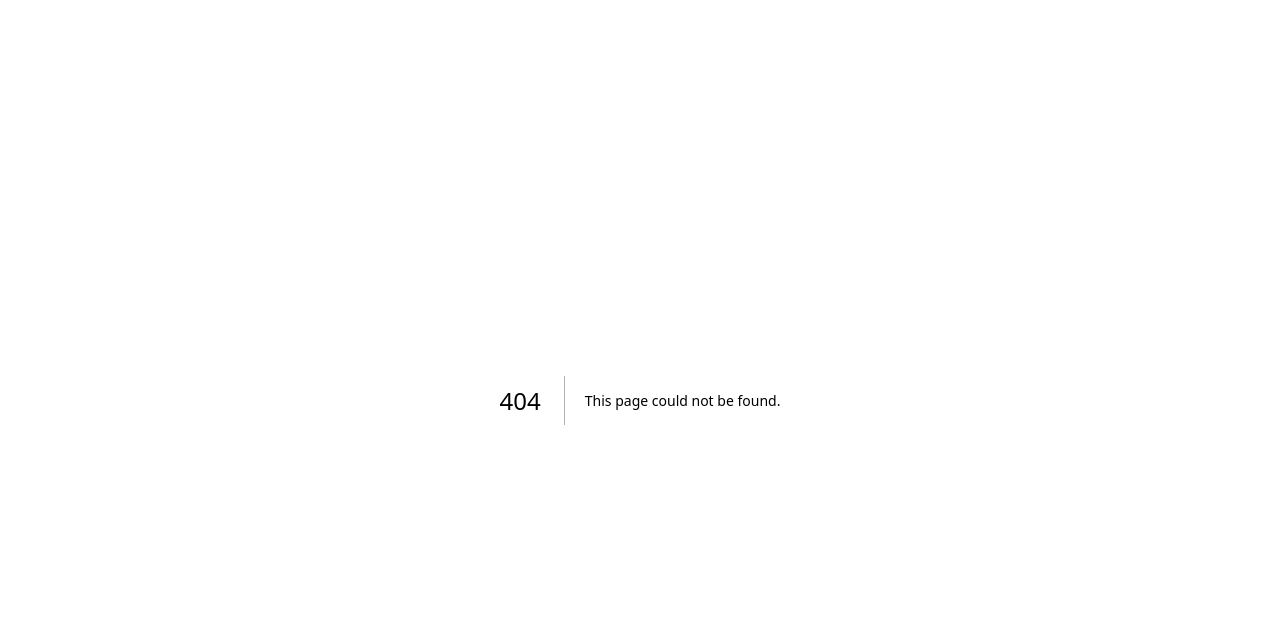
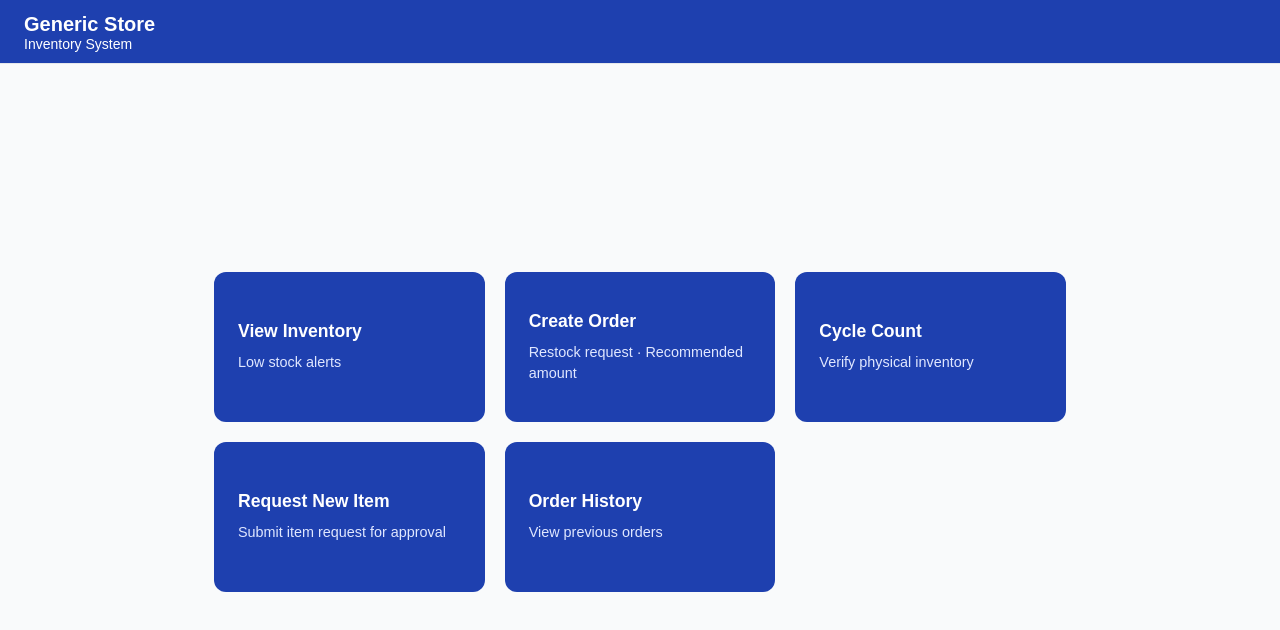
Before and after one commit to SkylerDenlinger/InventoryManagementV1, a Next.js app in the folder client/: page /Districts/Locations in a window 1280 px wide. Before the commit this address had no page. Shown: the top 630 px of the page. Built offline with nearby package versions, Linux system fonts and the light colour scheme.

Commit message:
Began Location Page

```diff
--- /dev/null
+++ b/client/app/Districts/Locations/page.module.css
@@ -0,0 +1,61 @@
+.pageWrapper {
+  min-height: 100vh;
+  display: flex;
+  flex-direction: column;
+  background-color: #f9fafb; /* off-white */
+}
+
+.pageDiv {
+  flex: 1;
+  display: flex;
+  align-items: center;       /* vertical center */
+  justify-content: center;   /* horizontal center */
+}
+
+.actionsGrid {
+  display: grid;
+  grid-template-columns: repeat(auto-fit, minmax(260px, 1fr));
+  gap: 20px;
+
+  width: 100%;
+  max-width: 900px;
+  padding: 24px;
+}
+
+.actionButton {
+  background-color: #1E40AF;/* cobalt blue */
+  color: white;
+  border: none;
+  border-radius: 12px;
+
+  padding: 24px;
+  min-height: 150px;
+
+  text-align: left;
+  cursor: pointer;
+
+  display: flex;
+  flex-direction: column;
+  justify-content: center;
+  gap: 10px;
+
+  font-size: 1.1rem;
+  font-weight: 600;
+
+  transition: background-color 0.15s ease, transform 0.05s ease;
+}
+
+.actionButton:hover {
+  background-color: #1C3A99;
+}
+
+.actionButton:active {
+  transform: translateY(1px);
+}
+
+.subtext {
+  font-size: 0.9rem;
+  font-weight: 400;
+  color: #e0e7ff;
+  line-height: 1.4;
+}
--- /dev/null
+++ b/client/app/Districts/Locations/page.tsx
@@ -0,0 +1,47 @@
+import styles from "./page.module.css";
+import Header from "@/components/Header";
+
+export default function LocationPage() {
+  return (
+    <div className={styles.pageWrapper}>
+      <Header />
+
+      <main className={styles.pageDiv}>
+        <div className={styles.actionsGrid}>
+          <button className={styles.actionButton}>
+            View Inventory
+            <span className={styles.subtext}>Low stock alerts</span>
+          </button>
+
+          <button className={styles.actionButton}>
+            Create Order
+            <span className={styles.subtext}>
+              Restock request · Recommended amount
+            </span>
+          </button>
+
+          <button className={styles.actionButton}>
+            Cycle Count
+            <span className={styles.subtext}>
+              Verify physical inventory
+            </span>
+          </button>
+
+          <button className={styles.actionButton}>
+            Request New Item
+            <span className={styles.subtext}>
+              Submit item request for approval
+            </span>
+          </button>
+
+          <button className={styles.actionButton}>
+            Order History
+            <span className={styles.subtext}>
+              View previous orders
+            </span>
+          </button>
+        </div>
+      </main>
+    </div>
+  );
+}
--- a/client/app/page.tsx
+++ b/client/app/page.tsx
@@ -1,7 +1,9 @@
+import Header from "@/components/Header";
+
 export default function Home() {
   return (
     <div>
-
+      <Header />
     </div>
  );
 }
--- /dev/null
+++ b/client/components/Header.module.css
@@ -0,0 +1,27 @@
+.header {
+  display: flex;
+  align-items: center;
+
+  height: 64px;
+  padding: 0 24px;
+
+  background-color: #1E40AF;
+  border-bottom: 1px solid #e5e7eb;
+}
+
+.titleContainer {
+  display: flex;
+  flex-direction: column;
+}
+
+.title {
+  font-size: 1.25rem;
+  font-weight: 600;
+  line-height: 1.2;
+  color: white;
+}
+
+.subtitle {
+  font-size: 0.875rem;
+  color: White;
+}
--- /dev/null
+++ b/client/components/Header.tsx
@@ -0,0 +1,20 @@
+import styles from "./Header.module.css";
+
+type HeaderProps = {
+  title?: string;
+  subtitle?: string;
+};
+
+export default function Header({
+  title = "Generic Store",
+  subtitle = "Inventory System",
+}: HeaderProps) {
+  return (
+    <header className={styles.header}>
+      <div className={styles.titleContainer}>
+        <div className={styles.title}>{title}</div>
+        <div className={styles.subtitle}>{subtitle}</div>
+      </div>
+    </header>
+  );
+}
```
Also changed, not shown: client/app/Districts/page.tsx (added).
